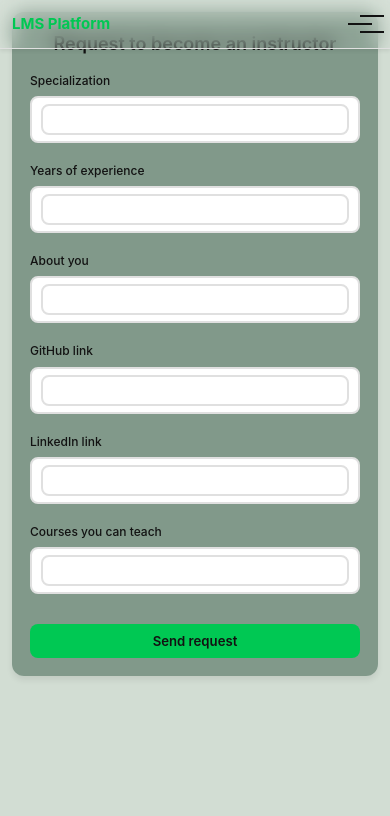
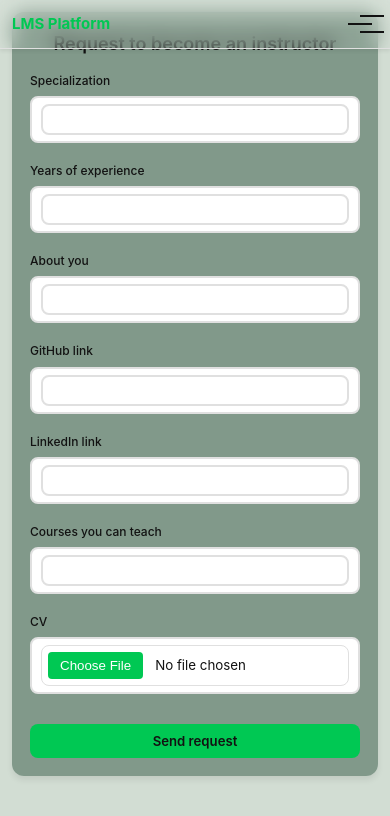
Before and after one commit to mohamed12345abdullah/codeMinds, a Next.js app: page /instructors in a window 390 px wide. Shown: the top 816 px of the page. Built offline with nearby package versions, Linux system fonts and the light colour scheme.

Commit message:
upload cv and add validations to phone

```diff
--- a/app/instructors/instructor.css
+++ b/app/instructors/instructor.css
@@ -1,5 +1,4 @@
 .instructorFormContainer {
-
   max-width: 800px;
   margin: 90px auto;
   padding: 1rem;
@@ -29,7 +28,6 @@
   color: var(--text);
   font-weight: 500;
   font-size: 1rem;
-
 }
 
 .instructorFormInput {
@@ -127,3 +125,44 @@
     padding: 0.75rem 1.5rem;
   }
 }
+
+.file-input-container {
+  position: relative;
+  display: flex;
+  align-items: center;
+  gap: 1rem;
+}
+
+.file-input {
+  padding: 0.5rem;
+  border: 1px solid var(--border);
+  border-radius: 8px;
+  background-color: var(--input-bg);
+  color: var(--text);
+  cursor: pointer;
+  width: 100%;
+}
+
+.file-input::-webkit-file-upload-button {
+  background-color: var(--primary);
+  color: white;
+  padding: 0.5rem 1rem;
+  border: none;
+  border-radius: 4px;
+  cursor: pointer;
+  margin-right: 1rem;
+  transition: background-color 0.2s;
+}
+
+.file-input::-webkit-file-upload-button:hover {
+  background-color: var(--primary-dark);
+}
+
+.file-name {
+  color: var(--text);
+  font-size: 0.9rem;
+  white-space: nowrap;
+  overflow: hidden;
+  text-overflow: ellipsis;
+  max-width: 200px;
+}
--- a/app/instructors/page.tsx
+++ b/app/instructors/page.tsx
@@ -1,17 +1,11 @@
-
-
 'use client'
 import React, { useState } from "react";
 import  "./instructor.css";
 import Navbar from "../components/Navbar";
 
-
 const baseUrl = "https://code-minds-website.vercel.app/api";
 // const baseUrl = "http://localhost:4000/api";
 console.log("baseUrl", baseUrl)
-
-
-
 
 export default function InstructorRequestForm() {
   const [formData, setFormData] = useState({
@@ -21,30 +15,49 @@ export default function InstructorRequestForm() {
     github: "",
     linkedin: "",
     coursesCanTeach: "",
+    cv: null as File | null,
   });
 
   const [errors, setErrors] = useState({});
   const [isSubmitting, setIsSubmitting] = useState(false);
+  const [fileName, setFileName] = useState("");
 
   const handleChange = (e: React.ChangeEvent<HTMLInputElement>) => {
-    setFormData({ ...formData, [e.target.name]: e.target.value });
-    setErrors({ ...errors, [e.target.name]: "" }); // clear error on change
+    if (e.target.name === 'cv' && e.target.files && e.target.files[0]) {
+      const file = e.target.files[0];
+      setFormData({ ...formData, cv: file });
+      setFileName(file.name);
+      setErrors({ ...errors, cv: "" });
+    } else {
+      setFormData({ ...formData, [e.target.name]: e.target.value });
+      setErrors({ ...errors, [e.target.name]: "" });
+    }
   };
-
 
   const handleSubmit = async (e: React.FormEvent) => {
     e.preventDefault();
 
+    if (!formData.cv) {
+      setErrors({ ...errors, cv: "CV file is required" });
+      return;
+    }
+
     setIsSubmitting(true);
 
     try {
+      const formDataToSend = new FormData();
+      Object.entries(formData).forEach(([key, value]) => {
+        if (value !== null) {
+          formDataToSend.append(key, value);
+        }
+      });
+
       const res = await fetch(`${baseUrl}/instructor`, {
         method: "POST",
         headers: {
-          "Content-Type": "application/json",
           authorization: `Bearer ${window.localStorage.getItem("token")}`,
         },
-        body: JSON.stringify(formData),
+        body: formDataToSend,
       });
 
       const response = await res.json();
@@ -58,7 +71,9 @@ export default function InstructorRequestForm() {
           github: "",
           linkedin: "",
           coursesCanTeach: "",
+          cv: null,
         });
+        setFileName("");
       } else {
         alert("failed to send the request ❌ : " + (response?.message || "try again"));
         if(res.status === 401){
@@ -85,7 +100,7 @@ export default function InstructorRequestForm() {
         {renderInput("GitHub link", "github")}
         {renderInput("LinkedIn link", "linkedin")}
         {renderInput("Courses you can teach", "coursesCanTeach")}
-
+        {renderFileInput("CV", "cv")}
         <button
           type="submit"
           disabled={isSubmitting}
@@ -98,24 +113,39 @@ export default function InstructorRequestForm() {
   );
 
   function renderInput(label: string, name: string, type = "text") {
-
     return (
       <div>
-
         <label className="instructorFormLabel">{label}</label>
-        <div className=" instructorFormInput">
+        <div className="instructorFormInput">
           <input
             type={type}
             name={name}
-            value={formData[name as keyof typeof formData]}
+            value={formData[name as keyof typeof formData] as string}
             onChange={handleChange}
-            className={` instructorFormInput ${errors[name as keyof typeof errors] ? "border-red-500" : "border-gray-300"}`}
+            className={`instructorFormInput ${errors[name as keyof typeof errors] ? "border-red-500" : "border-gray-300"}`}
           />
-
         </div>
         {errors[name as keyof typeof errors] && <p className="text-red-500 text-sm mt-1">{errors[name as keyof typeof errors]}</p>}
       </div>
     );
   }
 
+  function renderFileInput(label: string, name: string) {
+    return (
+      <div>
+        <label className="instructorFormLabel">{label}</label>
+        <div className="instructorFormInput file-input-container">
+          <input
+            type="file"
+            name={name}
+            onChange={handleChange}
+            accept=".pdf,.doc,.docx"
+            className={`file-input ${errors[name as keyof typeof errors] ? "border-red-500" : "border-gray-300"}`}
+          />
+          {fileName && <span className="file-name">{fileName}</span>}
+        </div>
+        {errors[name as keyof typeof errors] && <p className="text-red-500 text-sm mt-1">{errors[name as keyof typeof errors]}</p>}
+      </div>
+    );
+  }
 }
```
